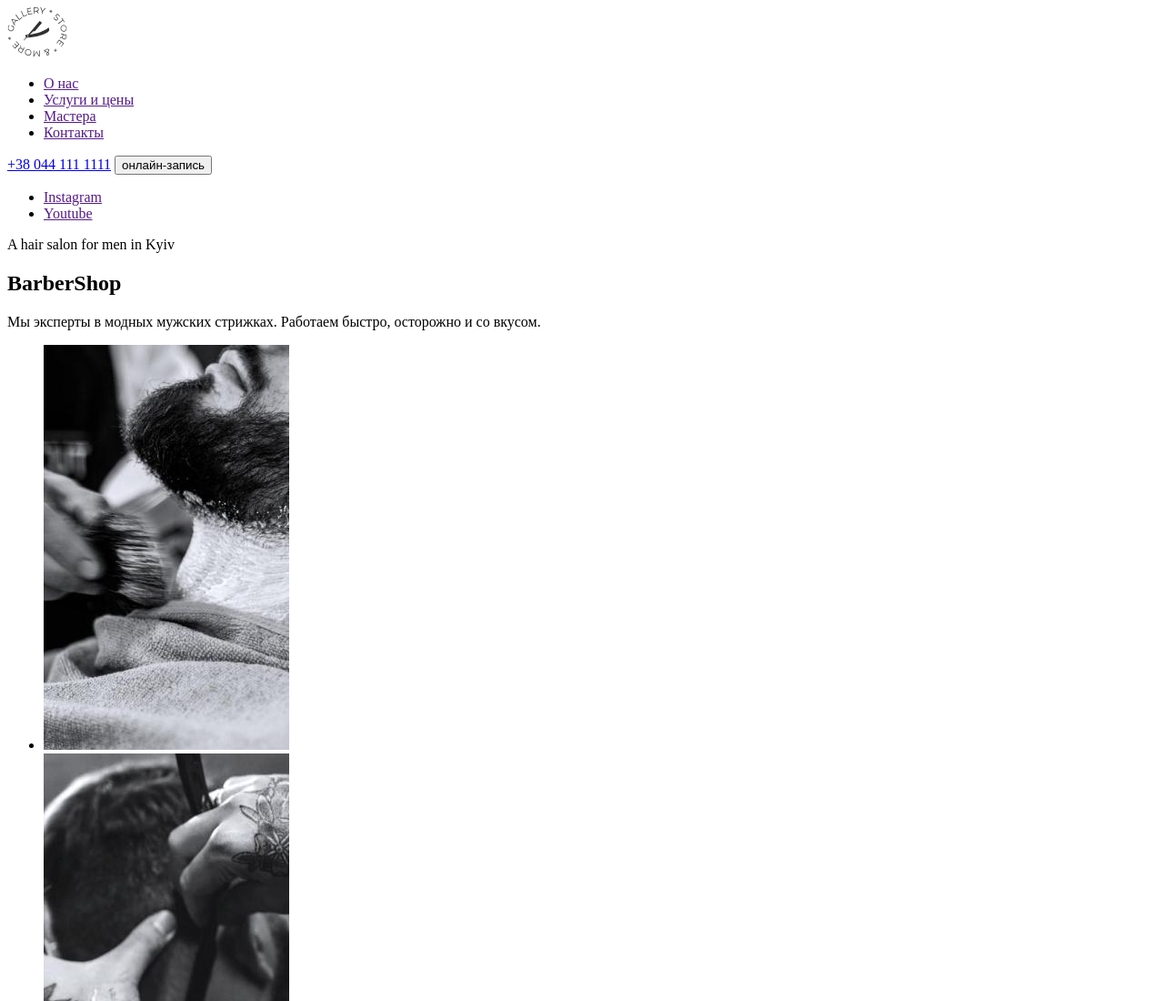
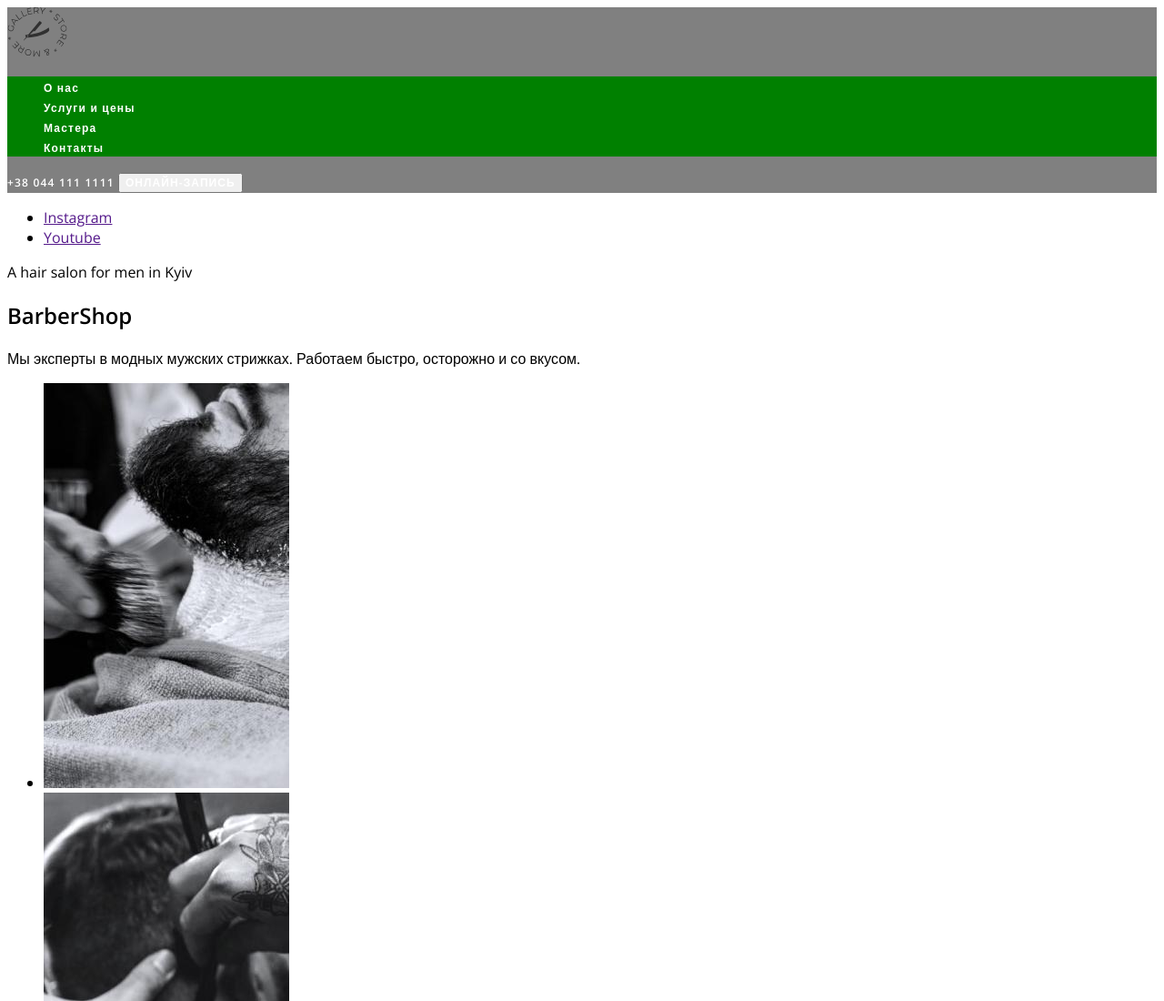
Before and after one commit to Vityamin-N/module-1-2, a plain HTML site: page index.html in a window 1280 px wide. Shown: the top 1100 px of the page at 91% size. Drawn offline with nearby package versions, Linux system fonts and the light colour scheme.

Commit message:
Добавление стилей

```diff
--- /dev/null
+++ b/css/styles.css
@@ -0,0 +1,53 @@
+:root{
+    --main-title-color: #FFFFFF;
+}
+body{
+    font-family: 'Open sans', sans-serif;
+}
+
+.list{
+    list-style: none;
+}
+
+.link{
+    text-decoration: none;
+}
+
+.header{
+    background-color: grey;
+}
+
+.header-list.list{
+    background-color: green;
+}
+
+.header-list{
+    background-color: tomato;
+}
+
+.header-link{
+   font-weight: 600;
+   font-size: 12px;
+   line-height: 1.33;
+   letter-spacing: 0.1em;
+   color: #FFFFFF;
+}
+
+.header-tel{
+    font-weight: 600;
+    font-size: 12px;
+    line-height: 1.33;
+    letter-spacing: 0.1em;
+    color: #FFFFFF;
+}
+
+.header-btn{
+    font-family: inherit;
+    font-style: normal;
+    font-weight: 600;
+    font-size: 12px;
+    line-height: 16px;
+    letter-spacing: 0.09em;
+    text-transform: uppercase;
+    color: #FFFFFF;
+}
--- a/index.html
+++ b/index.html
@@ -5,22 +5,26 @@
     <meta http-equiv="X-UA-Compatible" content="IE=edge">
     <meta name="viewport" content="width=device-width, initial-scale=1.0">
     <title>Barbershop</title>
+    <link rel="preconnect" href="https://fonts.googleapis.com">
+    <link rel="preconnect" href="https://fonts.gstatic.com" crossorigin>
+    <link href="https://fonts.googleapis.com/css2?family=Open+Sans:wght@400;600&family=Raleway:wght@700&display=swap" rel="stylesheet">
+    <link rel="stylesheet" href="./css/styles.css">
 </head>
 <body>
-    <header>
-        <a href="">
+    <header class="header">
+        <a href="" class="header-logo">
             <img src="./img/Logo.svg" alt="лого сайта" width="66">
         </a>
-        <nav>
-            <ul>
-                <li><a href="">О нас</a></li>
-                <li><a href="">Услуги и цены</a></li>
-                <li><a href="">Мастера</a></li>
-                <li><a href="">Контакты</a></li>
+        <nav class="header-navigation">
+            <ul class="header-list list">
+                <li class="header-item"><a class="header-link link" href="">О нас</a></li>
+                <li class="header-item"><a class="header-link link" href="">Услуги и цены</a></li>
+                <li class="header-item"><a class="header-link link" href="">Мастера</a></li>
+                <li class="header-item"><a class="header-link link" href="">Контакты</a></li>
             </ul>
         </nav>
-        <a href="tel:+380441111111">+38 044 111 1111</a>
-        <button type="button">онлайн-запись</button>
+        <a href="tel:+380441111111" class="header-tel link">+38 044 111 1111</a>
+        <button type="button" class="header-btn">онлайн-запись</button>
     </header>
     <main>
         <section>
```
